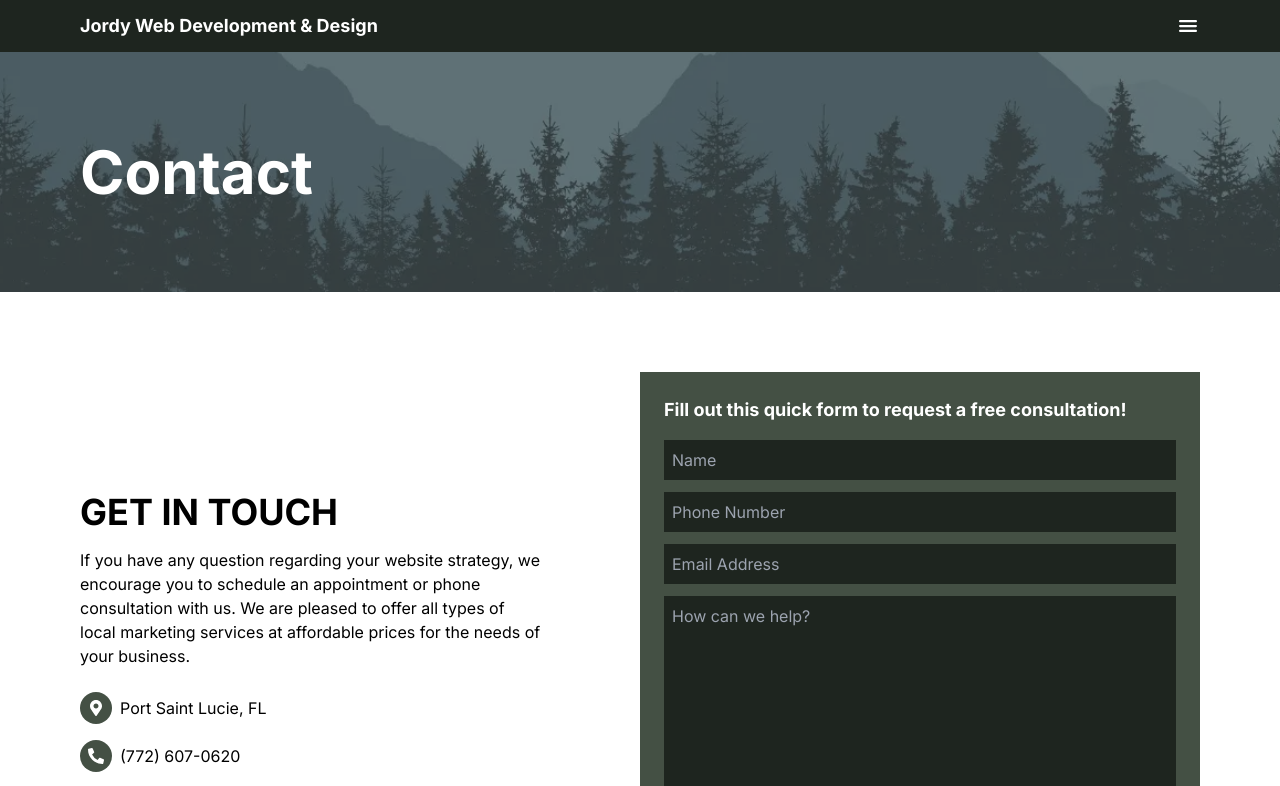
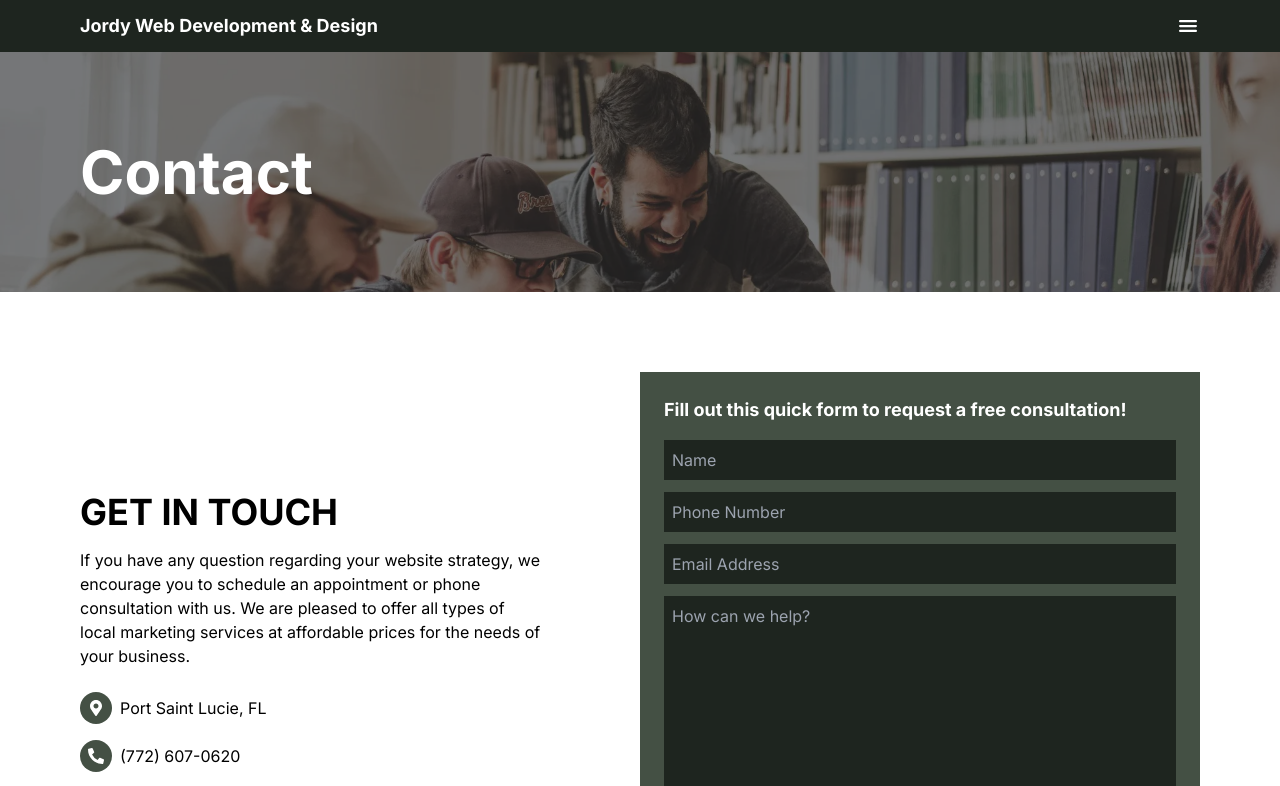
Before and after one commit to jordanwhiguera/web-dev, a Next.js app: page /contact in a window 1280 px wide. Shown: the top 786 px of the page. Built offline with nearby package versions, Linux system fonts and the light colour scheme.

Commit message:
changed overlay image

```diff
--- a/app/(routes)/contact/page.tsx
+++ b/app/(routes)/contact/page.tsx
@@ -8,7 +8,7 @@ const ContactPage = () => {
     <>
       <Toaster />
       <Overlay
-        imageSrc="/images/forest.webp"
+        imageSrc="/images/pc-people.webp"
         imageAlt="man looking at phone"
         text="Contact"
       />
```
